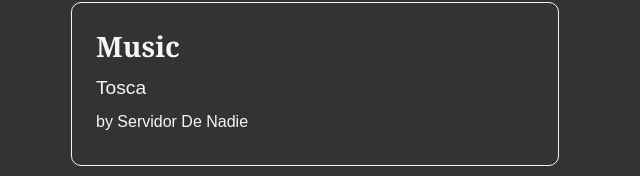
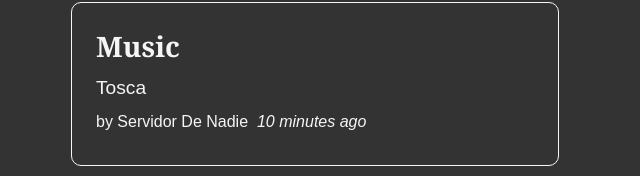
Before and after one commit to vidalglez/react-posts, a React (Create React App) app: page / in a window 1280 px wide. Shown: the part 530-706 px from the top of the page, without its empty margins (319-959 px from the left). Built offline with nearby package versions, Linux system fonts and the light colour scheme.

Commit message:
feature: implementing time ago component

```diff
--- a/package.json
+++ b/package.json
@@ -8,6 +8,7 @@
     "@testing-library/jest-dom": "^6.9.1",
     "@testing-library/react": "^16.3.0",
     "@testing-library/user-event": "^13.5.0",
+    "date-fns": "^4.1.0",
     "react": "^19.2.0",
     "react-dom": "^19.2.0",
     "react-redux": "^9.2.0",
--- a/src/features/posts/PostsList.jsx
+++ b/src/features/posts/PostsList.jsx
@@ -1,6 +1,7 @@
 import {useSelector} from "react-redux";
 import {selectAllPosts} from "./postsSlice";
 import PostAuthor from "../users/PostAuthor";
+import TimeAgo from "./TimeAgo";
 
 const PostsList = () => {
     const posts = useSelector(selectAllPosts);
@@ -11,6 +12,7 @@ const PostsList = () => {
             <p>{post.content.substring(0, 100)}</p>
             <p className="postCredit">
                 <PostAuthor userId={post.userId} />
+                <TimeAgo timestamp={post.date} />
             </p>
         </article>
     ));
--- /dev/null
+++ b/src/features/posts/TimeAgo.jsx
@@ -0,0 +1,19 @@
+import {parseISO, formatDistanceToNow} from "date-fns";
+
+const  TimeAgo = ({timestamp}) => {
+
+    let timeAgo = '';
+    if(timestamp) {
+        const date = parseISO(timestamp);
+        const timePeriod = formatDistanceToNow(date);
+        timeAgo = `${timePeriod} ago`;
+    }
+
+    return (
+        <span title={timestamp}>
+            &nbsp; <i>{timeAgo}</i>
+        </span>
+    )
+}
+
+export default TimeAgo;
--- a/src/features/posts/postsSlice.js
+++ b/src/features/posts/postsSlice.js
@@ -1,9 +1,10 @@
 import {createSlice, nanoid} from '@reduxjs/toolkit';
+import {sub} from "date-fns"
 
 const initialState = [
-    {id: '1', title: 'Music', content: 'Tosca', userId: '1'},
-    {id: '2', title: 'Games', content: 'Nioh', userId: '1'},
-    {id: '3', title: 'Television', content: 'Games of Thrones', userId: '1'}
+    {id: '1', title: 'Music', content: 'Tosca', userId: '1', date: sub(new Date(), {minutes: 10}).toISOString()},
+    {id: '2', title: 'Games', content: 'Nioh', userId: '1', date: sub(new Date(), {minutes: 5}).toISOString() },
+    {id: '3', title: 'Television', content: 'Games of Thrones', userId: '1', date: sub(new Date(), {minutes: 8}).toISOString()}
 ]
 
 const postsSlice = createSlice({
@@ -11,15 +12,16 @@ const postsSlice = createSlice({
     initialState,
     reducers: {
         addPost: {
-            reducer(state, action){
+            reducer(state, action) {
                 state.push(action.payload);
             },
-            prepare(title, content, userId){
+            prepare(title, content, userId) {
                 return {
                     payload: {
                         id: nanoid(),
                         title,
                         content,
+                        date: new Date().toISOString(),
                         userId
                     }
                 }
@@ -30,6 +32,6 @@ const postsSlice = createSlice({
 
 export const selectAllPosts = (state) => state.posts;
 
-export const { addPost } = postsSlice.actions;
+export const {addPost} = postsSlice.actions;
 
 export default postsSlice.reducer;
```
Also changed, not shown: 1 other file (tests, documents, lock files or other folders).
